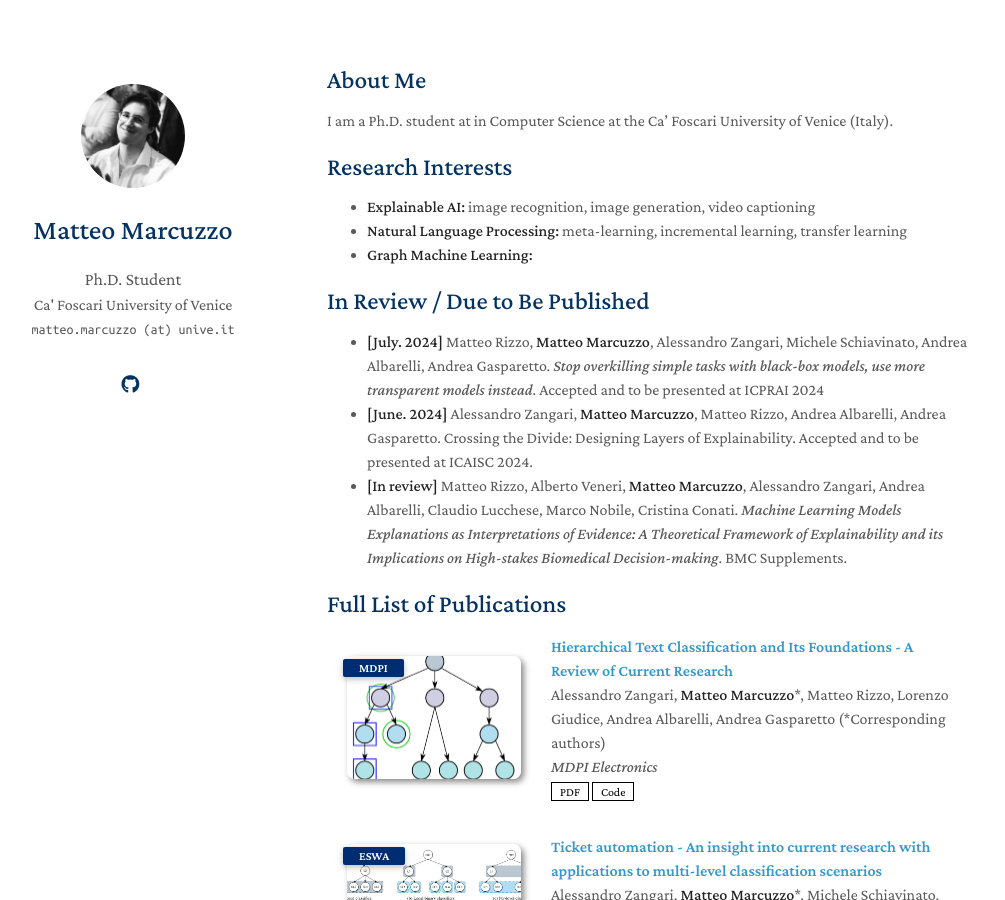
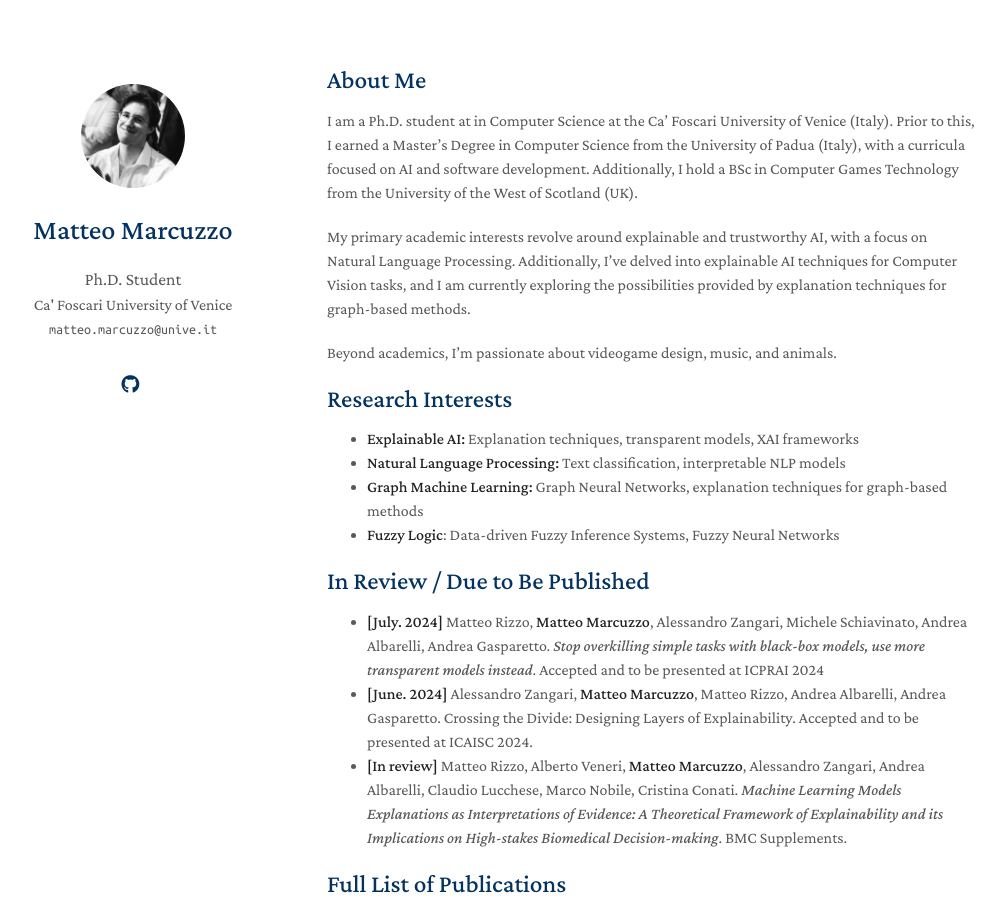
Before and after one commit to MattVsTheWorld/MattVsTheWorld.github.io, a Jekyll site: the page built from index.md, in a window 1280 px wide and 900 px high. Shown: the whole window, without its empty margins (143-1148 px from the left). Built offline with Jekyll 4.4.1, drawn with Linux system fonts in a browser that asks for light colours; nearby versions of some CDN libraries; a style sheet for code colours, icons or effects is not loaded; our own code applies the rules of GitHub Pages for plain Markdown files.

Commit message:
Some updates

```diff
--- a/_config.yml
+++ b/_config.yml
@@ -2,12 +2,12 @@
 title: Matteo Marcuzzo
 position: Ph.D. Student
 affiliation: Ca' Foscari University of Venice
-email: matteo.marcuzzo (at) unive.it
+email: matteo.marcuzzo@unive.it
 
 # Search Engine Optimization (SEO)
 # The following information is used to improve the website traffic from search engines, e.g., Google.
-keywords: minimal light
-description: The Minimal Light is a simple and elegant jekyll theme for academic personal homepage.
+keywords: phd student AI ML machine learning natural language processing NLP
+description: PhD profiled .
 canonical: https://minimal-light-theme.yliu.me/
 
 # Links
--- a/index.md
+++ b/index.md
@@ -4,13 +4,18 @@ layout: homepage
 
 ## About Me
 
-I am a Ph.D. student at in Computer Science at the Ca' Foscari University of Venice (Italy).
+I am a Ph.D. student at in Computer Science at the Ca' Foscari University of Venice (Italy). Prior to this, I earned a Master's Degree in Computer Science from the University of Padua (Italy), with a curricula focused on AI and software development. Additionally, I hold a BSc in Computer Games Technology from the University of the West of Scotland (UK).
+
+My primary academic interests revolve around explainable and trustworthy AI, with a focus on Natural Language Processing. Additionally, I've delved into explainable AI techniques for Computer Vision tasks, and I am currently exploring the possibilities provided by explanation techniques for graph-based methods.
+
+Beyond academics, I'm passionate about videogame design, music, and animals.
 
 ## Research Interests
 
-- **Explainable AI:** image recognition, image generation, video captioning
-- **Natural Language Processing:** meta-learning, incremental learning, transfer learning
-- **Graph Machine Learning:**
+- **Explainable AI:** Explanation techniques, transparent models, XAI frameworks
+- **Natural Language Processing:** Text classification, interpretable NLP models
+- **Graph Machine Learning:** Graph Neural Networks, explanation techniques for graph-based methods
+- **Fuzzy Logic**: Data-driven Fuzzy Inference Systems, Fuzzy Neural Networks
 
 ## In Review / Due to Be Published
 - **[July. 2024]** Matteo Rizzo, **Matteo Marcuzzo**, Alessandro Zangari, Michele Schiavinato, Andrea Albarelli, Andrea Gasparetto. _Stop overkilling simple tasks with black-box models, use more transparent models instead_. Accepted and to be presented at ICPRAI 2024
```
